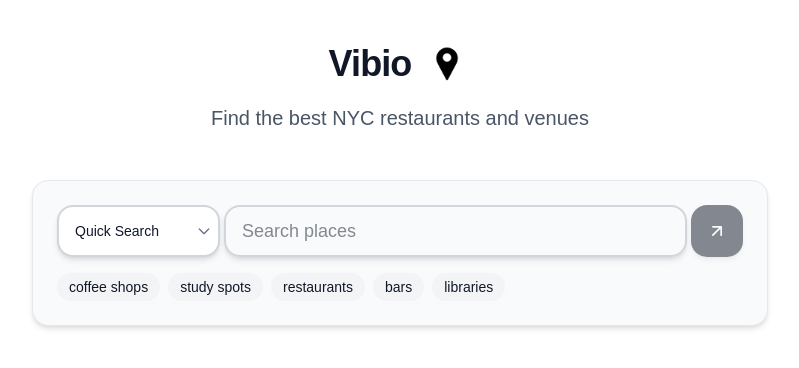
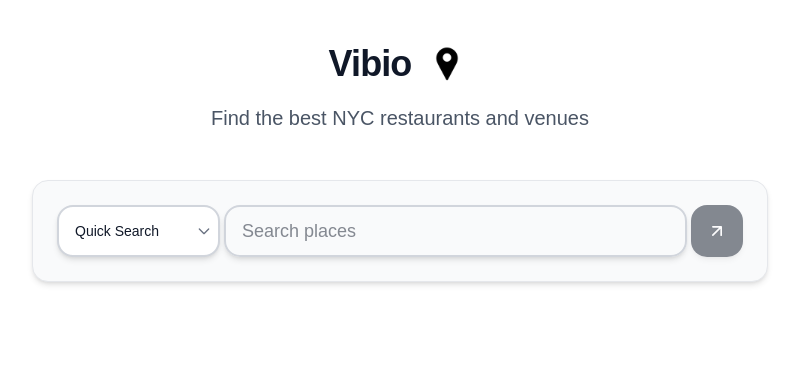
Before and after one commit to tom4sg/nyu-corner-datathon-2025, a Next.js app in the folder frontend/: page / in a window 1280 px wide. Shown: the top 368 px of the page, without its empty margins (240-1039 px from the left). Built offline with nearby package versions, Linux system fonts and the light colour scheme.

Commit message:
no suggestions

```diff
--- a/frontend/src/components/SearchBox.tsx
+++ b/frontend/src/components/SearchBox.tsx
@@ -73,23 +73,6 @@ export default function SearchBox({ onSearch, loading }: SearchBoxProps) {
           )}
         </button>
       </div>
-
-      {/* Search suggestions */}
-      <div className="mt-4 flex flex-wrap gap-2 overflow-x-auto whitespace-nowrap">
-        {['coffee shops', 'study spots', 'restaurants', 'bars', 'libraries'].map((suggestion) => (
-          <button
-            key={suggestion}
-            onClick={() => {
-              setQuery(suggestion);
-              onSearch(suggestion, searchMode);
-            }}
-            disabled={loading}
-            className="px-3 py-1 text-sm bg-gray-100 hover:bg-gray-200 text-gray-900 rounded-full transition-colors disabled:opacity-50 whitespace-nowrap"
-          >
-            {suggestion}
-          </button>
-        ))}
-      </div>
     </div>
   );
 }
```
